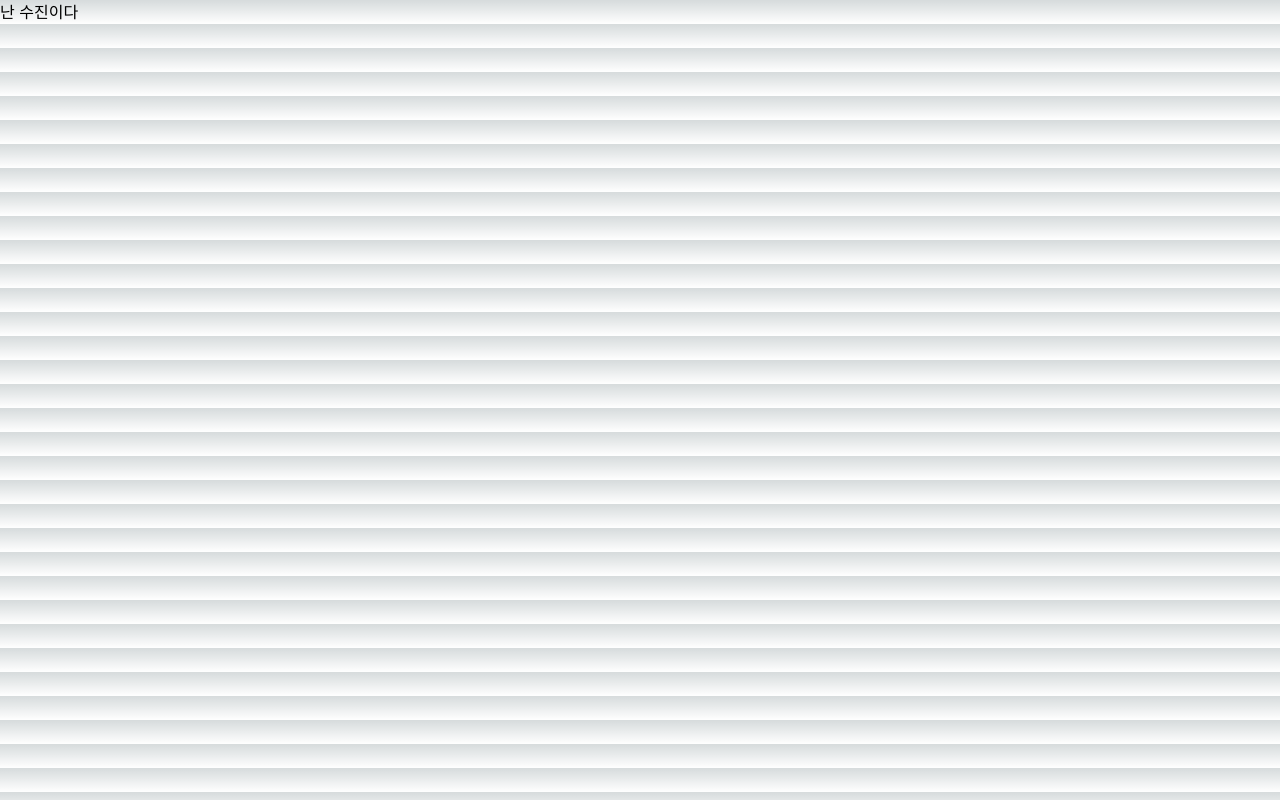
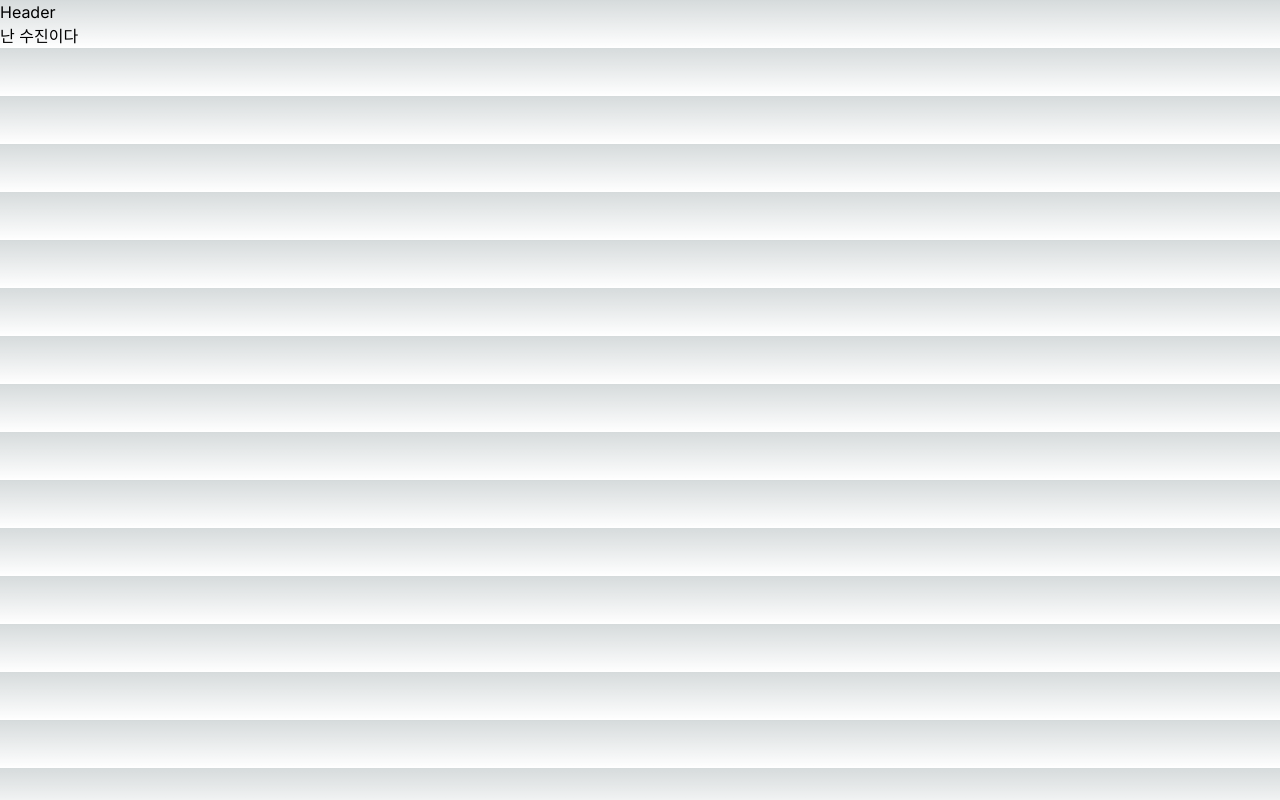
Before and after one commit to soolovepat/next-web, a Next.js app: page / in a window 1280 px wide. Built offline with nearby package versions, Linux system fonts and the light colour scheme.

Commit message:
Add Header components

```diff
--- /dev/null
+++ b/src/Header.jsx
@@ -0,0 +1,7 @@
+import React from "react";
+
+function Header() {
+  return <nav>Header</nav>;
+}
+
+export default Header;
--- a/src/app/layout.js
+++ b/src/app/layout.js
@@ -1,5 +1,6 @@
 import { Inter } from "next/font/google";
 import "./globals.css";
+import Header from "@/Header";
 
 const inter = Inter({ subsets: ["latin"] });
 
@@ -11,7 +12,10 @@ export const metadata = {
 export default function RootLayout({ children }) {
   return (
     <html lang="en">
-      <body className={inter.className}>{children}</body>
+      <body className={inter.className}>
+        <Header />
+        {children}
+      </body>
     </html>
   );
 }
```
